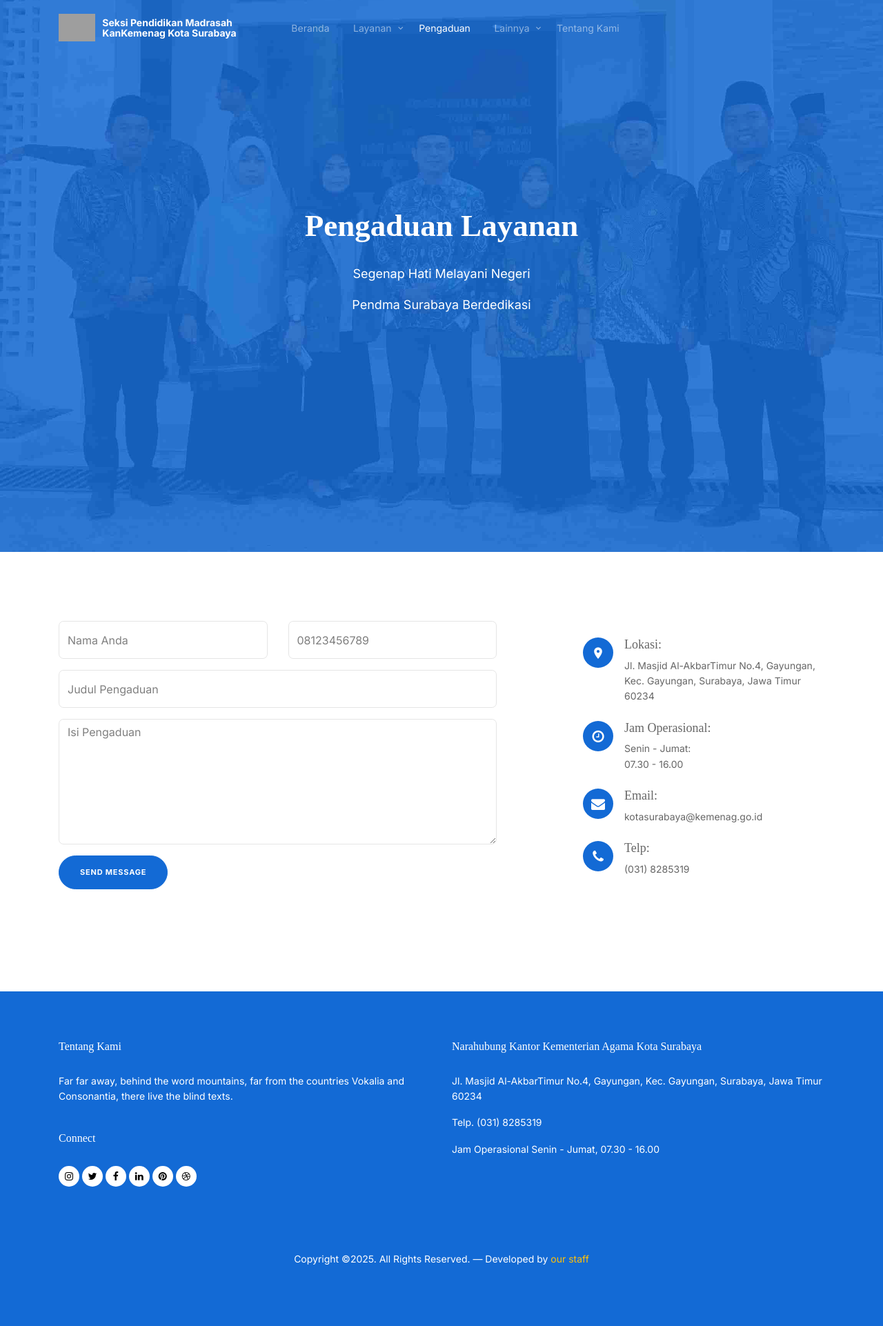
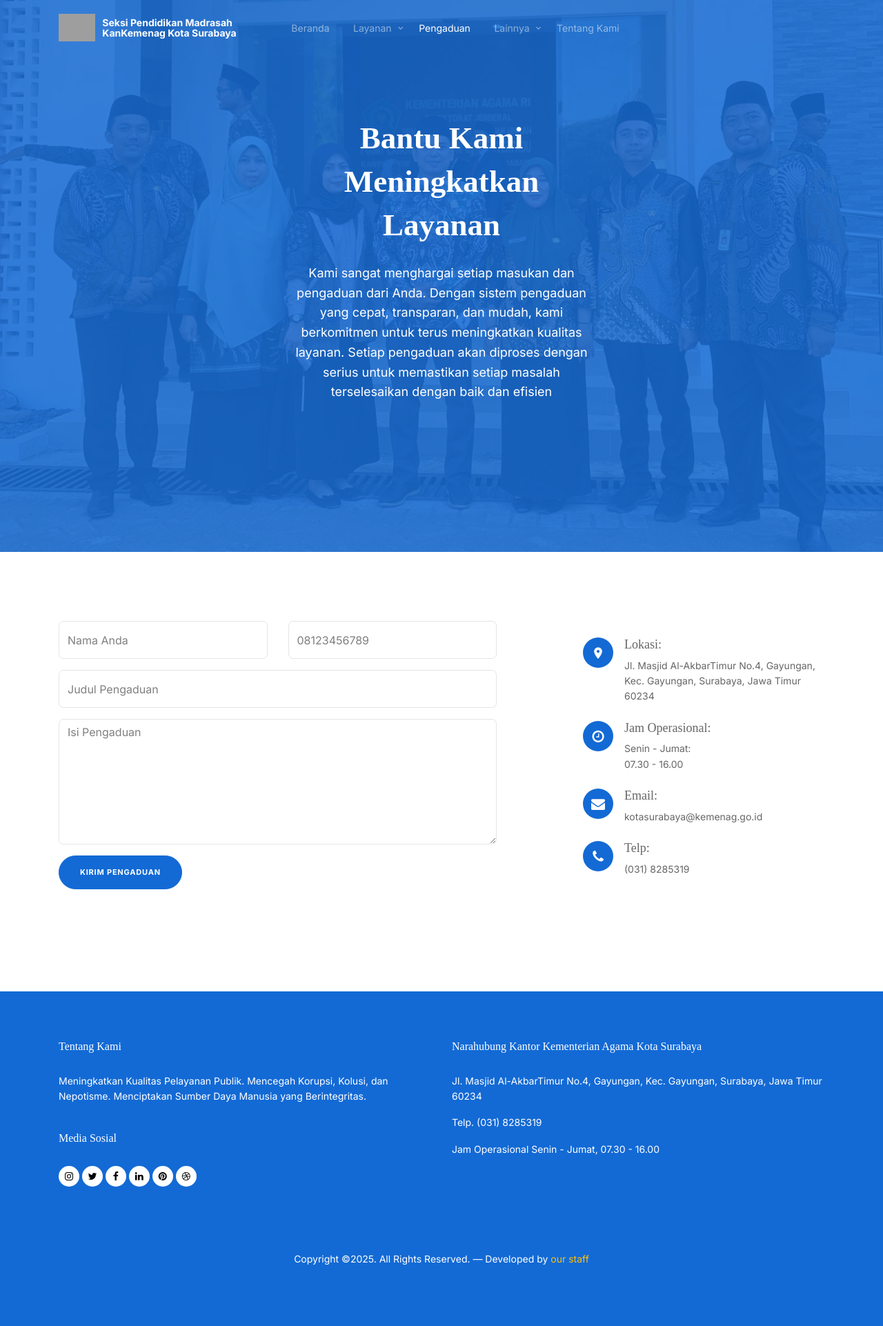
Before and after one commit to prakompendmasby/flask-pendma, a Flask app: page /contact in a window 1280 px wide. Shown: the whole page at 69% size. Run offline with Flask 3, Linux system fonts and the light colour scheme; some libraries are stand-ins or nearby versions; some web fonts are replaced; grey boxes are pictures that could not be loaded.

Commit message:
fix page pengaduan

```diff
--- a/templates/contact.html
+++ b/templates/contact.html
@@ -107,10 +107,13 @@
               <!-- ✅ Fix double href -->
               <div class="mb-5 text-white desc mx-auto" data-aos="fade-up" data-aos-delay="200">
                 <h3 class="mb-4 heading text-white" data-aos="fade-up" data-aos-delay="200">
-                  Pengaduan Layanan
+                  Bantu Kami Meningkatkan Layanan
                 </h3>
-                <p>Segenap Hati Melayani Negeri</p>
-                <p>Pendma Surabaya Berdedikasi</p>
+                <p>
+                  Kami sangat menghargai setiap masukan dan pengaduan dari Anda.
+                  Dengan sistem pengaduan yang cepat, transparan, dan mudah, kami berkomitmen untuk terus meningkatkan kualitas layanan.
+                  Setiap pengaduan akan diproses dengan serius untuk memastikan setiap masalah terselesaikan dengan baik dan efisien
+                </p>
               </div>
             </div>
           </div>
@@ -176,7 +179,7 @@
               </div>
 
               <div class="col-12">
-                <input type="submit" value="Send Message" class="btn btn-primary">
+                <input type="submit" value="Kirim Pengaduan" class="btn btn-primary">
               </div>
             </div>
           </form>
@@ -194,10 +197,10 @@
         <div class="col-6 mr-auto">
           <div class="widget">
             <h3>Tentang Kami</h3>
-            <p>Far far away, behind the word mountains, far from the countries Vokalia and Consonantia, there live the blind texts.</p>
+            <p>Meningkatkan Kualitas Pelayanan Publik. Mencegah Korupsi, Kolusi, dan Nepotisme. Menciptakan Sumber Daya Manusia yang Berintegritas.</p>
           </div>
           <div class="widget">
-            <h3>Connect</h3>
+            <h3>Media Sosial</h3>
             <ul class="list-unstyled social">
               <li><a href="#"><span class="icon-instagram"></span></a></li>
               <li><a href="#"><span class="icon-twitter"></span></a></li>
```
Also changed, not shown: static/images/pendma-team.jpg.
